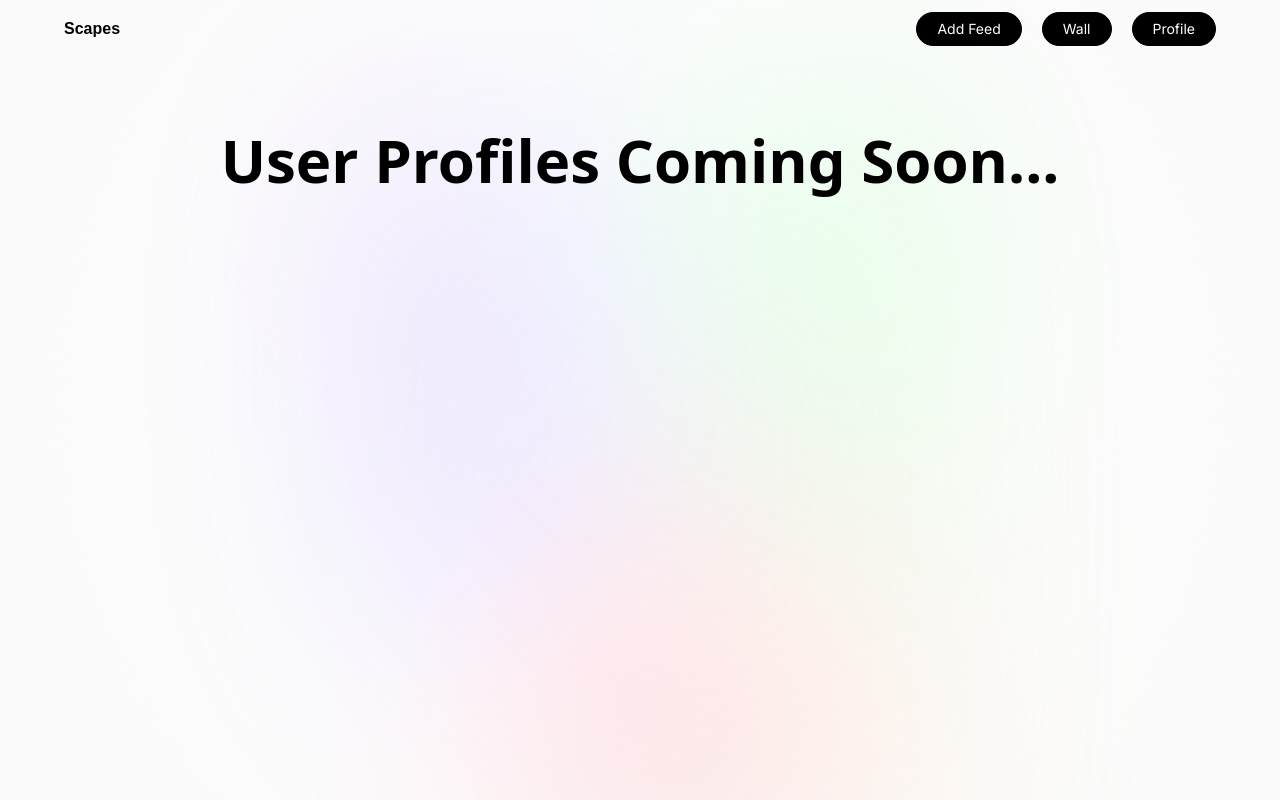
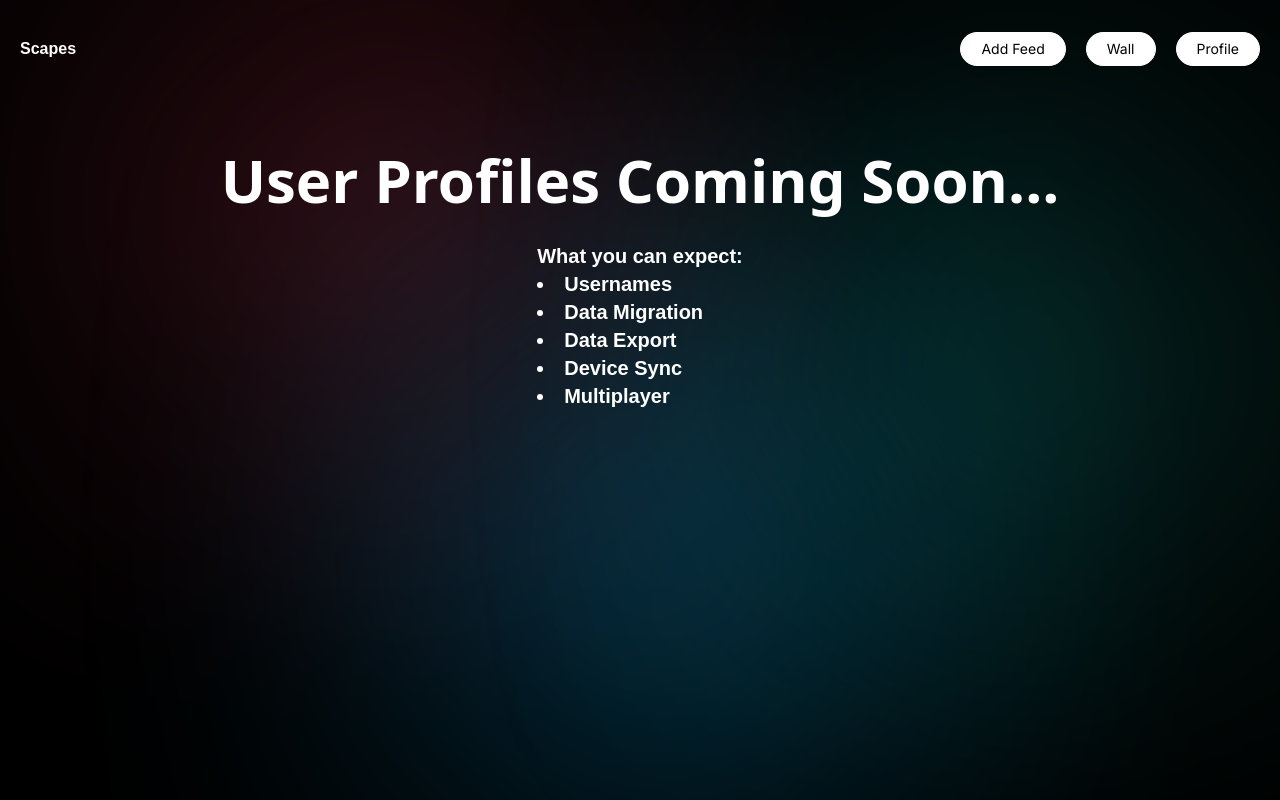
Before and after one commit to oofytronic/nextscapes, a Next.js app: page /profile in a window 1280 px wide. Built offline with nearby package versions, Linux system fonts and the light colour scheme.

Commit message:
change styles to dark

```diff
--- a/app/layout.jsx
+++ b/app/layout.jsx
@@ -13,13 +13,14 @@ const RootLayout = ({ children }) => {
 		<html lang="en">
 		<body>
 			<div className="main">
-						<div className="gradient" />
+				<div className="blur-circle circle1"></div>
+				<div className="blur-circle circle2"></div>
+				<div className="blur-circle circle3"></div>
 			</div>
-
-					<main className="app">
+			<div className="content">
 				<Nav />
 				{children}
-					</main>
+			</div>
 		</body>
 		</html>
 	)
--- a/app/page.jsx
+++ b/app/page.jsx
@@ -7,10 +7,10 @@ const Home = () => {
 				Your Favorite Web Content
 				<br />
 				In One Place
-				<br className="" />
-				<span className="text-teal-600">Privately and Anonymously</span>
+				<br />
+				<span className="text-teal-500">Privately and Anonymously</span>
 			</h1>
-			<p className="max-w-prose">Scapes is an RSS Feed Reading application dedicated to user autonomy, personal data ownership, content aggregation and preserving the splendor of the World Wide Web.</p>
+			<p className="max-w-prose">Scapes is an RSS Feed Reading application dedicated to user autonomy, data ownership, content aggregation and preserving the splendor of the World Wide Web.</p>
 
 			<Feed />
 		</section>
--- a/app/profile/page.jsx
+++ b/app/profile/page.jsx
@@ -2,11 +2,7 @@ import Profile from '@components/Profile';
 
 const ProfilePage = () => {
 	return (
-		<section className="w-full flex-center flex-col gap-4">
-			<h1 className="head_text text-center">
-				User Profiles Coming Soon...
-			</h1>
-		</section>
+		<Profile />
 	)
 }
 
--- a/components/FeedCard.jsx
+++ b/components/FeedCard.jsx
@@ -5,13 +5,13 @@ import { usePathname, useRouter } from 'next/navigation';
 
 const FeedCard = ({ post, handleTagClick, handleDelete }) => {
 	return (
-		<div className="prompt_card cursor-pointer">
+		<div className="flex-1 bg-black/50 text-white border border-gray-500 rounded-md p-6">
 			<div className="flex flex-col justify-between items-start gap-5">
 				<p
-					className="font-inter font-semibold text-gray-900 text-sm"
+					className="font-inter font-semibold text-gray-200 text-sm"
 					onClick={() => handleTagClick && handleTagClick(post.tag)}
 				>{post.tag}</p>
-				<p className="font-satoshi font-semibold text-gray-900">{post.url}</p>
+				<p className="font-satoshi font-semibold text-gray-100">{post.url}</p>
 			</div>
 		</div>
 	)
--- a/components/Nav.jsx
+++ b/components/Nav.jsx
@@ -3,23 +3,12 @@
 import Link from 'next/link';
 import Image from 'next/image';
 import { useState, useEffect } from 'react';
-import { signin, signOut, useSession, getProviders } from 'next-auth/react';
+// import { signin, signOut, useSession, getProviders } from 'next-auth/react';
 
 const Nav = () => {
 	const isUserLoggedIn = true;
 
-	// const [providers, setProviders] = useState(null);
 	const [toggleDropdown, setToggleDropdown] = useState(false);
-
-	// useEffect(() => {
-	// 	const setProviders = async () => {
-	// 		const response = await getProviders();
-
-	// 		setProviders(response);
-	// 	}
-
-	// 	setProviders();
-	// }, [])
 
 	return (
 		<nav className="flex-between w-full mb-16 pt-3">
@@ -29,137 +18,53 @@ const Nav = () => {
 
 			<div className="sm:flex hidden">
 				<div className="flex gap-3 md:gap-5">
-					<Link href="/add-feed" className="black_btn">
+					<Link href="/add-feed" className="light_btn">
 						Add Feed
 					</Link>
 
-					<Link href="/wall" className="black_btn">
+					<Link href="/wall" className="light_btn">
 						Wall
 					</Link>
 
-					<Link href="/profile" className="black_btn">
+					<Link href="/profile" className="light_btn">
 						Profile
 					</Link>
 				</div>
-				{/*{isUserLoggedIn ? (
-					<div className="flex gap-3 md:gap-5">
-						<Link href="/creat-prompt" className="black_btn">
-							Add Feed
-						</Link>
-
-						<button type="button" onClick={signOut} className="outline_btn">
-							Sign Out
-						</button>
-
-						<Link href="/profile" className="black_btn">
-							Profile
-						</Link>
-					</div>
-				) : (
-					<>
-						{providers && Object.values(providers).map((provider) => (
-							<button
-								type="button"
-								key={provider.name}
-								onClick={() => signIn(provider.id)}
-								className="black_btn"
-							>
-								Sign In
-							</button>
-						))}
-					</>
-				)}*/}
 			</div>
 
 			<div className="sm:hidden flex relative">
 
 			<div className="flex">
-					<button
-						onClick={() => setToggleDropdown(prev => !prev)}
-					>
-						Drop
+					<button className="light_btn" onClick={() => setToggleDropdown(prev => !prev)}>
+						Menu
 					</button>
 
 					{toggleDropdown && (
 						<div className="dropdown">
 							<Link
-								href="/profile"
+								href="/add-feed"
 								className="dropdown_link"
 								onClick={() => setToggleDropdown(false)}
 							>
-								My Profile
+								Add Feed
 							</Link>
 							<Link
-								href="/add-feed"
+								href="/wall"
 								className="dropdown_link"
 								onClick={() => {setToggleDropdown(false)}}
 							>
-								Create Prompt
+								Wall
 							</Link>
-							<button
-								type="button"
-								onClick={() => {
-									setToggleDropdown(false)
-									signOut();
-								}}
-								className="mt-5 w-full black_btn"
+							<Link
+								href="/profile"
+								className="dropdown_link"
+								onClick={() => {setToggleDropdown(false)}}
 							>
-								Sign Out
-							</button>
+								Profile
+							</Link>
 						</div>
 					)}
 				</div>
-				{/*{isUserLoggedIn ? (
-					<div className="flex">
-						<button
-							onClick={() => setToggleDropdown(prev => !prev)}
-						>
-							Drop
-						</button>
-
-						{toggleDropdown && (
-							<div className="dropdown">
-								<Link
-									href="/profile"
-									className="dropdown_link"
-									onClick={() => setToggleDropdown(false)}
-								>
-									My Profile
-								</Link>
-								<Link
-									href="/create-prompt"
-									className="dropdown_link"
-									onClick={() => {setToggleDropdown(false)}}
-								>
-									Create Prompt
-								</Link>
-								<button
-									type="button"
-									onClick={() => {
-										setToggleDropdown(false)
-										signOut();
-									}}
-									className="mt-5 w-full black_btn"
-								>
-									Sign Out
-								</button>
-							</div>
-						)}
-					</div>
-				) : (
-					<>
-						{providers && Object.values(providers).map((provider) => (
-							<button
-								type="button"
-								key={provider.name}
-								onClick={() => signIn(provider.id)}
-								className="black_btn"
-							>
-								Sign In
-							</button>
-						))}
-					</>
-				)}*/}
 			</div>
 		</nav>
 	)
--- a/components/Profile.jsx
+++ b/components/Profile.jsx
@@ -1,6 +1,18 @@
 const Profile = () => {
 	return (
-		<div></div>
+		<section className="w-full flex-center flex-col gap-8">
+			<h1 className="head_text text-center">
+				User Profiles Coming Soon...
+			</h1>
+			<ul className="font-satoshi text-xl font-semibold list-disc list-inside">
+				<span>What you can expect:</span>
+				<li>Usernames</li>
+				<li>Data Migration</li>
+				<li>Data Export</li>
+				<li>Device Sync</li>
+				<li>Multiplayer</li>
+			</ul>
+		</section>
 	)
 }
 
--- a/components/Provider.jsx
+++ /dev/null
@@ -1,13 +0,0 @@
-'use-client';
-
-import { SessionProvider } from 'next-auth/react';
-
-const Provider = ({ children, session }) => {
-	return (
-		// <SessionProvider session={session}>
-		// 	{children}
-		// </SessionProvider>
-	)
-}
-
-export default Provider;
--- a/styles/globals.css
+++ b/styles/globals.css
@@ -4,65 +4,67 @@
 @tailwind components;
 @tailwind utilities;
 
-/*
-  Note: The styles for this gradient grid background is heavily inspired by the creator of this amazing site (https://dub.sh) – all credits go to them!
-*/
+body {
+	color: white;
+}
+
+.container {
+	position: relative;
+	width: 100%;
+	height: 100%;
+	width: 100vw;
+    min-height: 100vh;
+}
 
 .main {
-  width: 100vw;
-  min-height: 100vh;
 	position: fixed;
-  display: flex;
-  justify-content: center;
-  padding: 120px 24px 160px 24px;
-  pointer-events: none;
+	top: 0;
+	left: 0;
+	width: 100%;
+	height: 100%;
+	background-color: black;
+	z-index: -1;
 }
 
-.main:before {
-  background: radial-gradient(circle, rgba(2, 0, 36, 0) 0, #fafafa 100%);
+.blur-circle {
 	position: absolute;
-  content: "";
-  z-index: 2;
-  width: 100%;
-  height: 100%;
-  top: 0;
+	border-radius: 50%;
+	filter: blur(175px); /* Adjust blur as needed */
 }
 
-/*.main:after {
-  content: "";
+.circle1 {
+	width: 250px;
+	height: 250px;
+	@apply bg-rose-500;
+	top: 10%;
+	left: 20%;
+}
+
+.circle2 {
+	width: 300px;
+	height: 300px;
+	@apply bg-sky-500;
+	top: 50%;
+	left: 40%;
+}
+
+.circle3 {
+	width: 250px;
+	height: 250px;
+	@apply bg-teal-500;
+	top: 30%;
+	left: 70%;
+}
+
+.content {
+	position: relative;
+	max-width: 80rem;
 	z-index: 1;
-  position: absolute;
-  width: 100%;
-  height: 100%;
-  top: 0;
-  opacity: 0.4;
-  filter: invert(1);
+	padding: 20px;
+	margin-left: auto;
+	margin-right: auto;
 }
-*/
-.gradient {
-  height: fit-content;
-  z-index: 3;
-  width: 100%;
-  max-width: 640px;
-  background-image: radial-gradient(
-      at 27% 37%,
-      hsla(215, 98%, 61%, 1) 0px,
-      transparent 0%
-    ),
-    radial-gradient(at 97% 21%, hsla(125, 98%, 72%, 1) 0px, transparent 50%),
-    radial-gradient(at 52% 99%, hsla(354, 98%, 61%, 1) 0px, transparent 50%),
-    radial-gradient(at 10% 29%, hsla(256, 96%, 67%, 1) 0px, transparent 50%),
-    radial-gradient(at 97% 96%, hsla(38, 60%, 74%, 1) 0px, transparent 50%),
-    radial-gradient(at 33% 50%, hsla(222, 67%, 73%, 1) 0px, transparent 50%),
-    radial-gradient(at 79% 53%, hsla(343, 68%, 79%, 1) 0px, transparent 50%);
-  position: absolute;
-  content: "";
-  width: 100%;
-  height: 100%;
-  filter: blur(100px) saturate(150%);
-  top: 80px;
-  opacity: 0.15;
-}
+
 
 @media screen and (max-width: 640px) {
 	.main {
@@ -76,28 +78,16 @@
   @apply relative z-10 flex justify-center items-center flex-col max-w-7xl mx-auto sm:px-16 px-6;
 }
 
+.light_btn {
+  @apply rounded-full border border-white bg-white py-1.5 px-5 text-black transition-all hover:bg-teal-500 hover:text-white text-center text-sm font-inter flex items-center justify-center;
+}
+
 .black_btn {
   @apply rounded-full border border-black bg-black py-1.5 px-5 text-white transition-all hover:bg-white hover:text-black text-center text-sm font-inter flex items-center justify-center;
 }
 
-.outline_btn {
-  @apply rounded-full border border-black bg-transparent py-1.5 px-5 text-black transition-all hover:bg-black hover:text-white text-center text-sm font-inter flex items-center justify-center;
-}
-
 .head_text {
-  @apply mt-5 text-5xl font-extrabold leading-[1.15] text-black sm:text-6xl;
-}
-
-.orange_gradient {
-  @apply bg-gradient-to-r from-amber-500 via-orange-600 to-yellow-500 bg-clip-text text-transparent;
-}
-
-.green_gradient {
-  @apply bg-gradient-to-r from-green-400 to-green-500 bg-clip-text text-transparent;
-}
-
-.blue_gradient {
-  @apply bg-gradient-to-r from-blue-600 to-cyan-600 bg-clip-text text-transparent;
+  @apply mt-5 text-5xl font-extrabold leading-[1.15] text-white sm:text-6xl;
 }
 
 .desc {
@@ -106,18 +96,6 @@
 
 .search_input {
   @apply block w-full rounded-md border border-gray-200 bg-white py-2.5 font-satoshi pl-5 pr-12 text-sm shadow-lg font-medium focus:border-black focus:outline-none focus:ring-0;
-}
-
-.copy_btn {
-  @apply w-7 h-7 rounded-full bg-white/10 shadow-[inset_10px_-50px_94px_0_rgb(199,199,199,0.2)] backdrop-blur flex justify-center items-center cursor-pointer;
-}
-
-.glassmorphism {
-  @apply rounded-xl border border-gray-200 bg-white/20 shadow-[inset_10px_-50px_94px_0_rgb(199,199,199,0.2)] backdrop-blur p-5;
-}
-
-.prompt_layout {
-  @apply space-y-6 py-8 sm:columns-2 sm:gap-6 xl:columns-3;
 }
 
 /* Feed Component */
@@ -134,22 +112,12 @@
   @apply w-full flex rounded-lg mt-2 p-3 text-sm text-gray-500 outline-0;
 }
 
-/* Nav Component */
-.logo_text {
-  @apply max-sm:hidden font-satoshi font-semibold text-lg text-black tracking-wide;
-}
-
 .dropdown {
   @apply absolute right-0 top-full mt-3 w-full p-5 rounded-lg bg-white min-w-[210px] flex flex-col gap-2 justify-end items-end;
 }
 
 .dropdown_link {
   @apply text-sm font-inter text-gray-700 hover:text-gray-500 font-medium;
-}
-
-/* PromptCard Component */
-.prompt_card {
-  @apply flex-1 break-inside-avoid rounded-lg border border-gray-300 bg-white/20 bg-clip-padding p-6 pb-4 backdrop-blur-lg backdrop-filter md:w-[360px] w-full h-fit;
 }
 
 .flex-center {
--- a/tailwind.config.js
+++ b/tailwind.config.js
@@ -12,7 +12,6 @@ module.exports = {
         inter: ['Inter', 'sans-serif'],
       },
       colors: {
-        'primary-orange': '#FF5722',
       }
     },
   },
```
Also changed, not shown: app/wall/page.jsx (+20 -10 lines), components/Feed.jsx (+1 -12 lines), components/Form.jsx (+6 -6 lines), 1 other file (tests, documents, lock files or other folders). Lines whose indentation alone changed are shown as unchanged.
